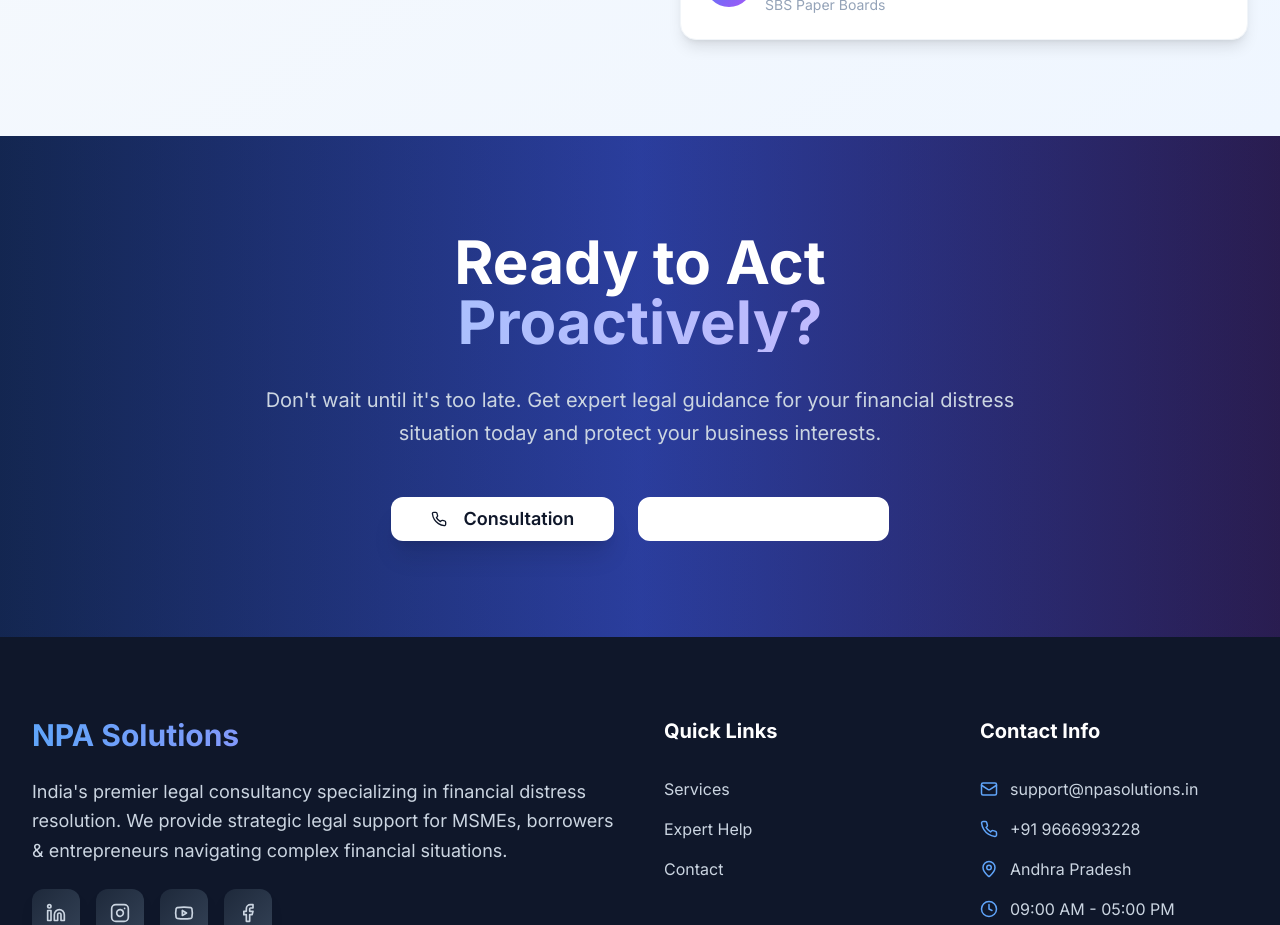
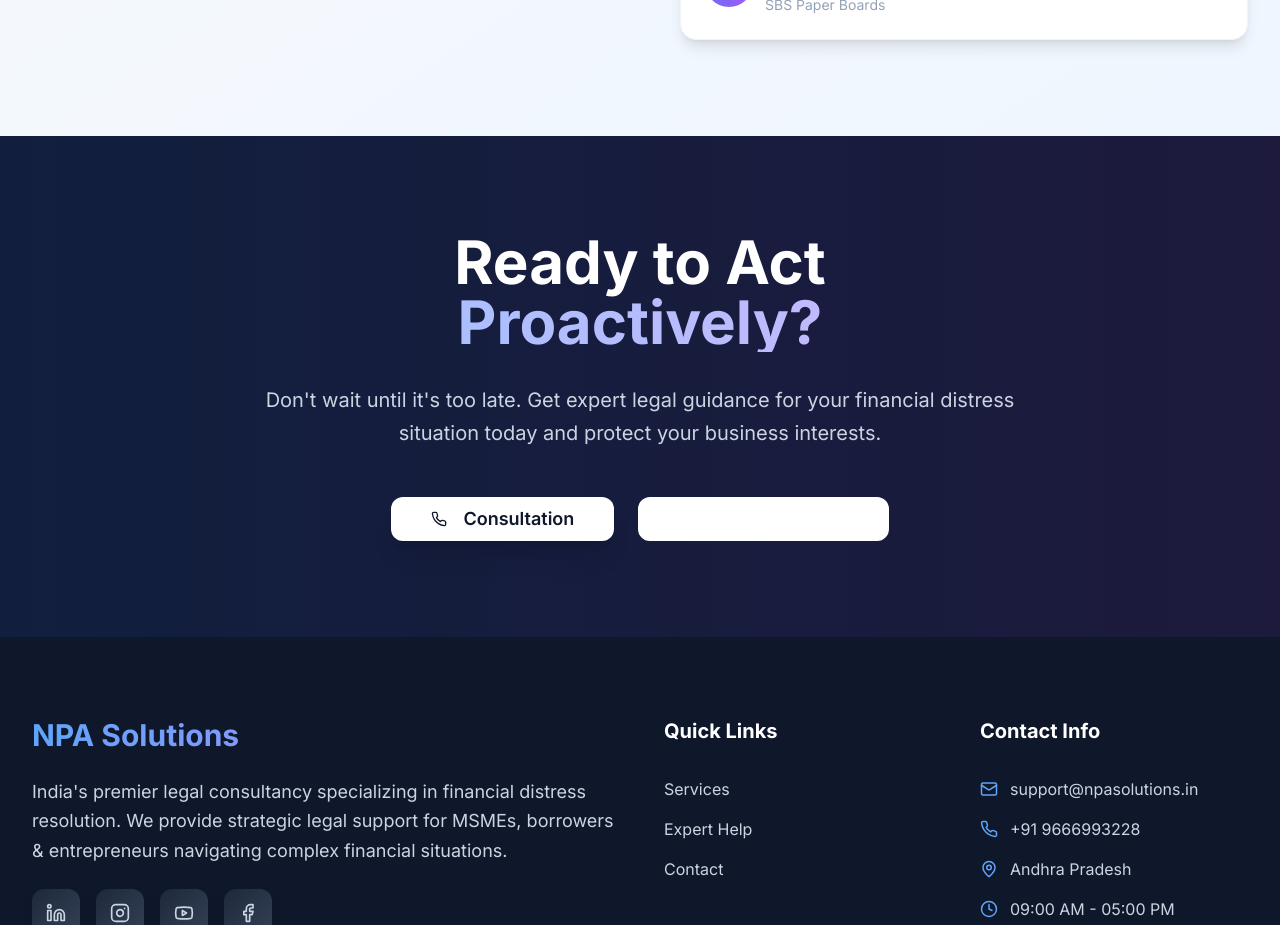
Before and after one commit to NPASolutions/npa-solutions, a React (Vite) app: page / in a window 1280 px wide. Shown: the part 3080-4005 px from the top of the page. Built offline with nearby package versions, Linux system fonts and the light colour scheme.

Commit message:
Fix footer background issue
The footer background issue persists on the homepage. Further investigation and correction are needed to ensure uniform footer background across all pages.

```diff
--- a/src/pages/Index.tsx
+++ b/src/pages/Index.tsx
@@ -574,8 +574,8 @@ If you're struggling with a Non-Performing Asset, our team is here to help you m
 
 
       {/* Contact CTA Banner */}
-      <section className="py-24 bg-gradient-to-r from-slate-900 via-blue-900 to-slate-900 relative overflow-hidden">
-        <div className="absolute inset-0 bg-gradient-to-r from-blue-600/20 to-purple-600/20"></div>
+      <section className="py-24 bg-slate-900 relative overflow-hidden">
+        <div className="absolute inset-0 bg-gradient-to-r from-blue-600/10 to-purple-600/10"></div>
         <div className="max-w-7xl mx-auto px-4 sm:px-6 lg:px-8 text-center relative z-10">
           <motion.div initial={{
           opacity: 0,
```
